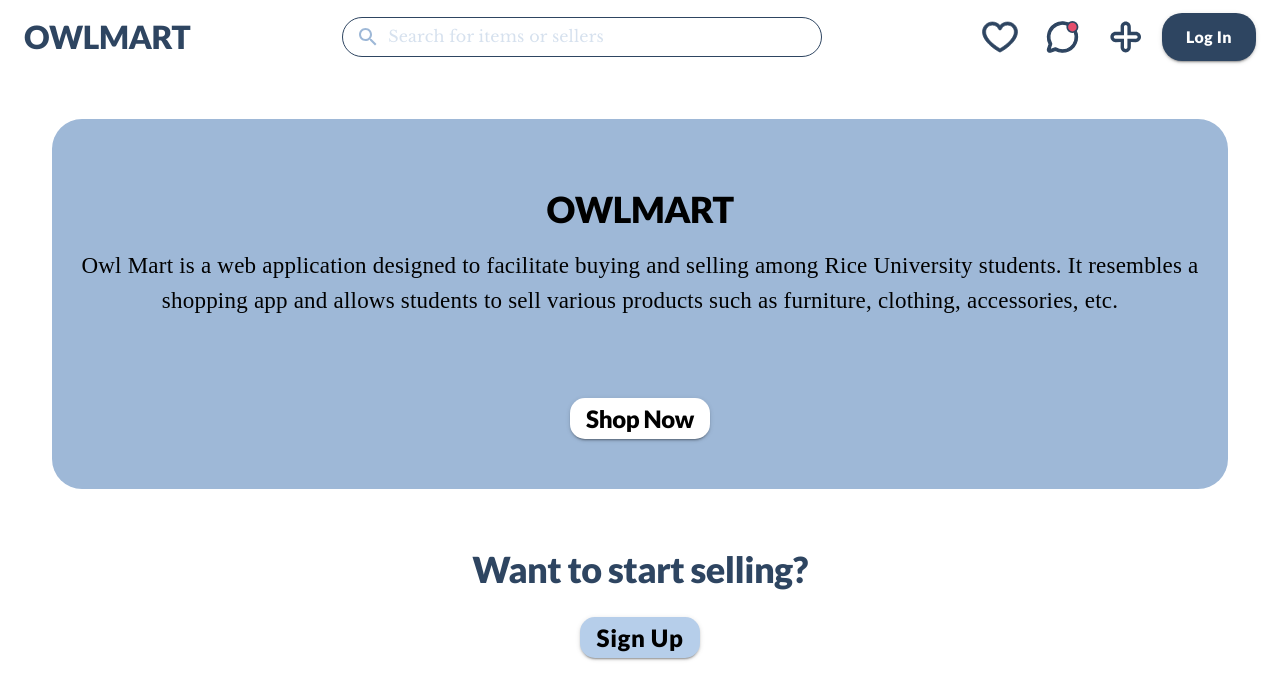
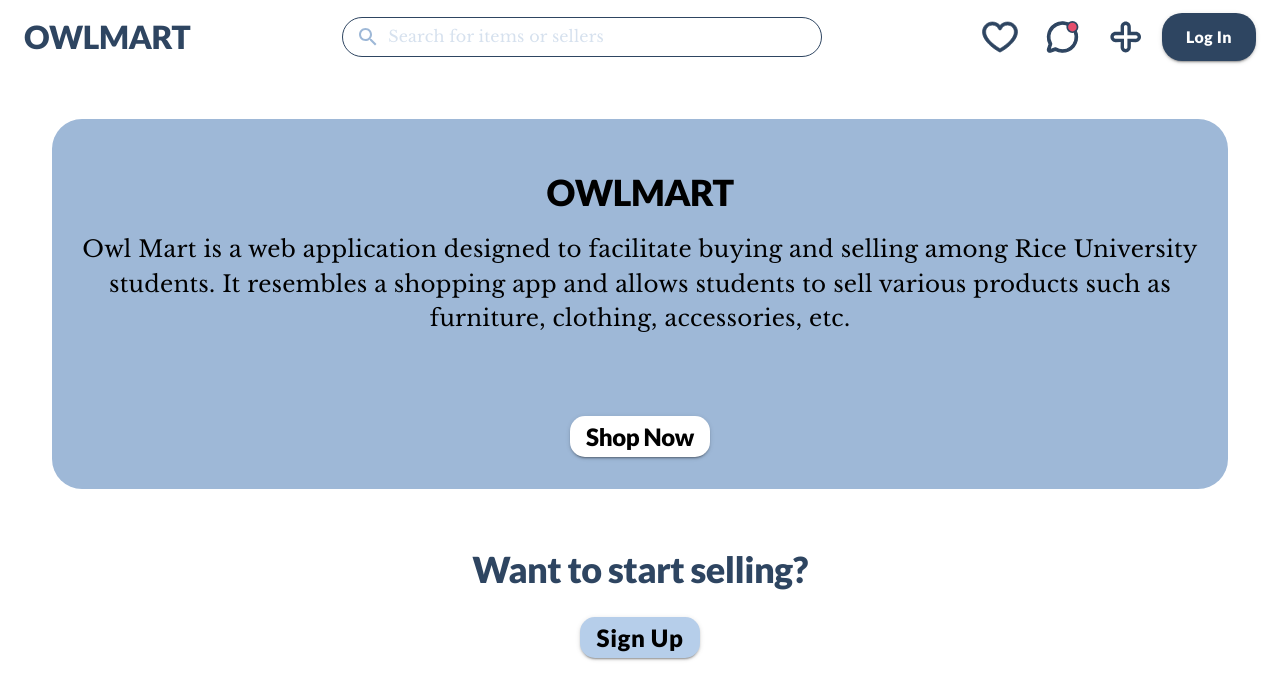
Before and after one commit to rice-apps/owlmart, a React (Create React App) app in the folder client/: page / in a window 1280 px wide. Shown: the top 700 px of the page. Built offline with nearby package versions, Linux system fonts and the light colour scheme.

Commit message:
libre baskerville regular

```diff
--- a/client/src/components/pages/LandingPage.js
+++ b/client/src/components/pages/LandingPage.js
@@ -31,7 +31,7 @@
           <Typography
             variant="body1"
             sx={{
-              fontFamily: "Libre Baskerville",
+              fontFamily: "Libre Baskerville-regular",
               fontSize: "23px",
             }}
           >
--- a/client/src/components/pages/LandingStyles.js
+++ b/client/src/components/pages/LandingStyles.js
@@ -2,7 +2,7 @@
 import Box from "@mui/material/Box";
 import { Button } from "@mui/material";
 
-const iphoneMaxWidth = "768px"; // Set the maximum width for iPhone (adjust if needed)
+const iphoneMaxWidth = "1080px"; // 768px - Set the maximum width for iPhone (adjust if needed)
 const desktopMinWidth = "769px"; // Set the minimum width for desktop (adjust if needed)
 
 export const CenteredBox = styled(Box)`
```
